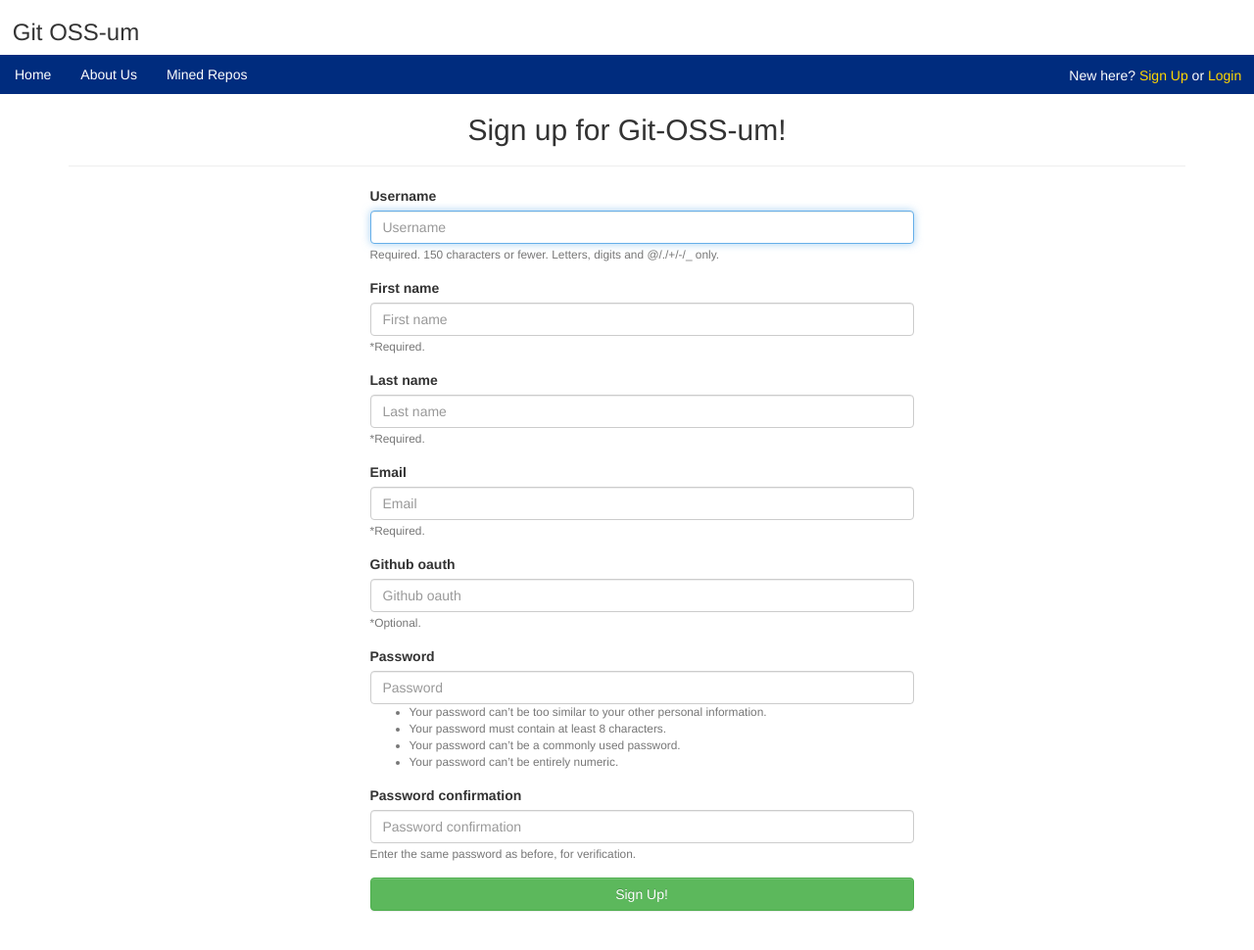
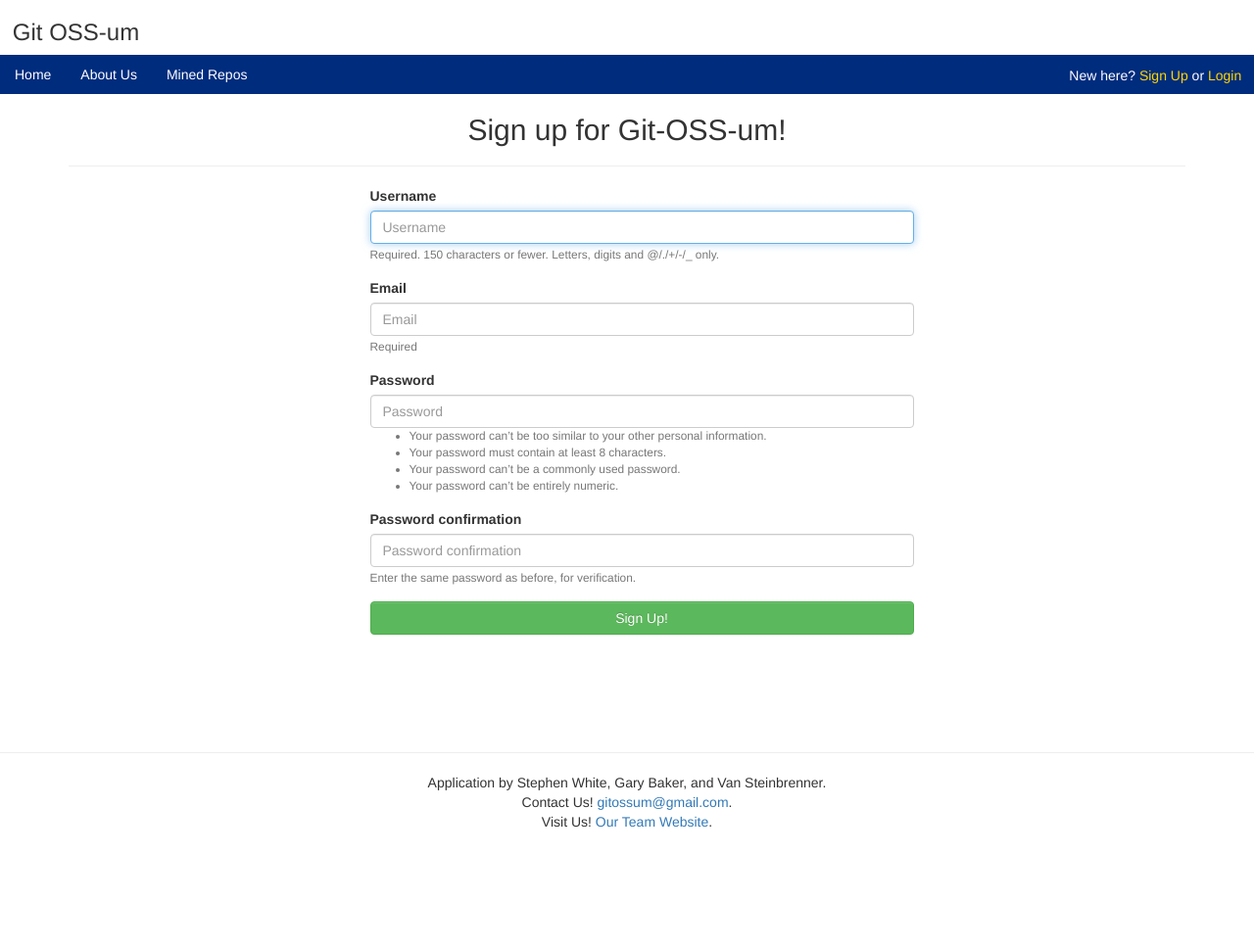
Before and after one commit to RESHAPELab/gitOSSum, a Django app: page /signup/ in a window 1280 px wide. Shown: the top 970 px of the page at 98% size. After the commit the page ends 845 px from the top, so only its background shows below. Run offline with Django 3.2, Linux system fonts and the light colour scheme; parts of the project's set-up code (start-up, migrations or seed data) failed here and were passed over; some libraries are stand-ins or nearby versions.

Commit message:
Changed Signup Form to include only basic information and email

```diff
--- a/src/web_app/mining_scripts/mining.py
+++ b/src/web_app/mining_scripts/mining.py
@@ -33,7 +33,7 @@ except AppRegistryNotReady:
     django.setup()
 
 # Only import the models after we know django has been setup
-from user_app.models import QueuedMiningRequest, MinedRepo, OAuthToken
+from user_app.models import QueuedMiningRequest, MinedRepo
 
 # precent issues with forking
 if os.getpid() == 0:
--- a/src/web_app/templates/registration/acc_active_email.html
+++ b/src/web_app/templates/registration/acc_active_email.html
@@ -1,4 +1,7 @@
 {% autoescape off %}
 Hi {{ user.username }}, Please click on the link to confirm your registration,
 http://{{ domain }}{% url 'activate' uidb64=uid token=token %}
+
+Once this is done, feel free to login to the site at
+http://{{ domain }}/accounts/login/
 {% endautoescape %}
--- a/src/web_app/user_app/forms.py
+++ b/src/web_app/user_app/forms.py
@@ -61,35 +61,11 @@ class MiningRequestForm(forms.Form):
 
         return repo_name
 
-class SignUpForm(UserCreationForm):
-    first_name = forms.CharField(max_length=30, required=True, help_text='*Required.')
-    last_name = forms.CharField(max_length=30, required=True, help_text='*Required.')
-    email = forms.EmailField(max_length=254, required=True, help_text='*Required.')
-    github_oauth = forms.CharField(max_length=254, required=False, help_text="*Optional.")
-
-    def clean_github_oauth(self):
-        github_oauth = self.cleaned_data['github_oauth']
-
-        # Only try to authenticate of a token was passed in
-        if github_oauth != "":
-            try:
-                g = Github(github_oauth)
-                authenticated_repo_test = [repo for repo in g.get_user().get_repos()]
-            except Exception: #github.GithubException.BadCredentialsException
-                raise ValidationError("Invalid Github OAuth Token.")
-
-        return github_oauth
-
-    def clean_user(self):
-        username = self.cleaned_data['username']
-        users = list(User.objects.values_list('username', flat=True))
-        if username in users:
-            raise ValidationError(f"The Username '{username}' Has Already Been Taken!")
-
+class SignupForm(UserCreationForm):
+    email = forms.EmailField(max_length=200, help_text='Required')
     class Meta:
         model = User
-        fields = ('username', 'first_name', 'last_name', 'email', 'github_oauth', 'password1', 'password2', )
-
+        fields = ('username', 'email', 'password1', 'password2')
 
 class LoginForm(forms.Form):
     username = forms.CharField(max_length=30, required=True)
--- a/src/web_app/user_app/tasks.py
+++ b/src/web_app/user_app/tasks.py
@@ -12,7 +12,7 @@ from mining_scripts.batchify import *
 import time
 from datetime import datetime
 import json
-from user_app.models import QueuedMiningRequest, MinedRepo, OAuthToken
+from user_app.models import QueuedMiningRequest, MinedRepo
 from django.contrib.auth.models import User
 import sys
 import numpy as np
--- a/src/web_app/user_app/views.py
+++ b/src/web_app/user_app/views.py
@@ -18,7 +18,7 @@ from django.forms import ValidationError
 
 # Import all handwritten libraries
 from permissions.permissions import login_forbidden
-from .forms import MiningRequestForm, SignUpForm, LoginForm, FeedbackForm, Filter
+from .forms import MiningRequestForm, LoginForm, FeedbackForm, Filter, SignupForm
 from mining_scripts.mining import *
 from .models import *
 from .tokens import account_activation_token
@@ -44,11 +44,10 @@ def about_us(request):
     template_name = 'about_us.html'
     return render(request, template_name, {})
 
-# Only allow people that are not signed in to access the signup page
 @login_forbidden
 def signup(request):
     if request.method == 'POST':
-        form = SignUpForm(request.POST)
+        form = SignupForm(request.POST)
         if form.is_valid():
             user = form.save(commit=False)
             user.is_active = False
@@ -67,13 +66,9 @@ def signup(request):
             )
             email.send()
             return HttpResponse('Please  confirm your email address to complete the registration')
-        else:
-            form = SignUpForm()
-            error = "That username is already taken!"
-            return render(request, 'signup.html', {'form': form, "error":error})
     else:
-        form = SignUpForm()
-        return render(request, 'signup.html', {'form': form})
+        form = SignupForm()
+    return render(request, 'signup.html', {'form': form})
 
 
 # Utility function taken from https://medium.com/@frfahim/django-registration-with-confirmation-email-bb5da011e4ef
@@ -87,8 +82,8 @@ def activate(request, uidb64, token):
     if user is not None and account_activation_token.check_token(user, token):
         user.is_active = True
         user.save()
-        login(request, user)
-        return HttpResponse('Thank  you for your email confirmation. Now you can login your account.')
+        # login(request, user)
+        return HttpResponse('Thank  you for your email confirmation. Now you can <a href="http://gitossum.com/accounts/login/">login</a> your account.')
     else:
         return HttpResponse('Activation  link is invalid!')
 
```
Also changed, not shown: src/web_app/user_app/admin.py (+1 -6 lines), src/web_app/user_app/models.py (+0 -12 lines).
